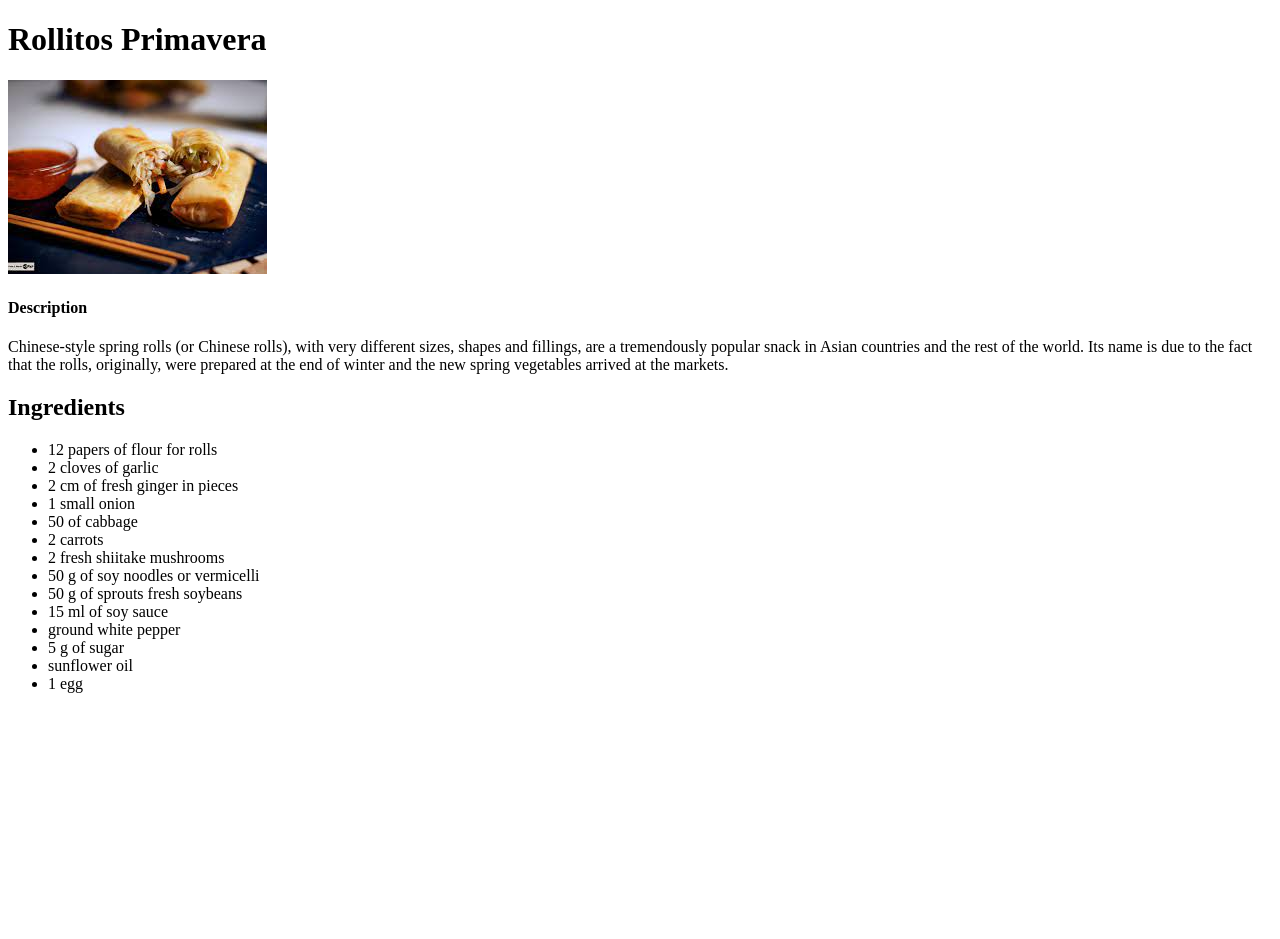
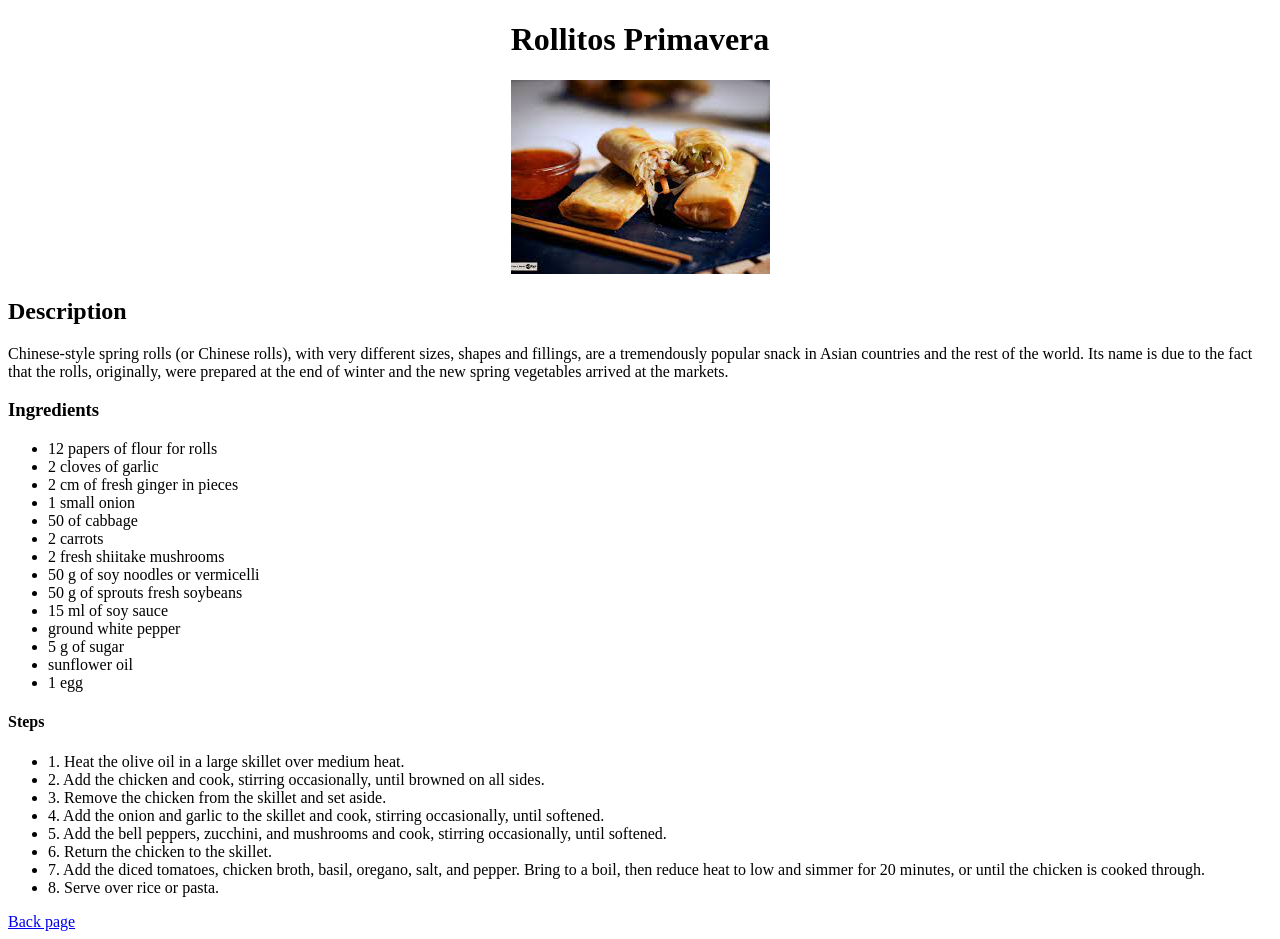
Before and after one commit to onelito19/odin_recipes, a plain HTML site: page recipes/rollitos_primavera.html in a window 1280 px wide. Before the commit the page ends 800 px from the top, so only its background shows below. Drawn offline with Linux system fonts and the light colour scheme.

Commit message:
feat: finish project

```diff
--- a/recipes/rollitos_primavera.html
+++ b/recipes/rollitos_primavera.html
@@ -6,12 +6,14 @@
     <title>Rollitos Primavera</title>
 </head>
 <body>
-    <h1> Rollitos Primavera</h1>
-    <img src="/recipes/imagenes/descarga.jpg" alt="">
-    <h4>Description</h4>
+    <h1 align="center"> Rollitos Primavera</h1>
+
+    <center><img src="/recipes/imagenes/descarga.jpg" alt=""></center>
+
+    <h2>Description</h2>
     <p>Chinese-style spring rolls (or Chinese rolls), with very different sizes, shapes and fillings, are a tremendously popular snack in Asian countries and the rest of the world. Its name is due to the fact that the rolls, originally, were prepared at the end of winter and the new spring vegetables arrived at the markets.</p>
 
-    <h2>Ingredients</h2>
+    <h3>Ingredients</h3>
     <ul>
         <li>12 papers of flour for rolls</li>
         <li>2 cloves of garlic</li>
@@ -28,6 +30,18 @@
         <li>sunflower oil</li>
         <li>1 egg</li>
     </ul>
+    <h4>Steps</h4>
+    <ul>
+        <li>1. Heat the olive oil in a large skillet over medium heat.</li>
+        <li>2. Add the chicken and cook, stirring occasionally, until browned on all sides.</li>
+        <li>3. Remove the chicken from the skillet and set aside.</li>
+        <li>4. Add the onion and garlic to the skillet and cook, stirring occasionally, until softened.</li>
+        <li>5. Add the bell peppers, zucchini, and mushrooms and cook, stirring occasionally, until softened.</li>
+        <li>6. Return the chicken to the skillet.</li>
+        <li>7. Add the diced tomatoes, chicken broth, basil, oregano, salt, and pepper. Bring to a boil, then reduce heat to low and simmer for 20 minutes, or until the chicken is cooked through.</li>
+        <li>8. Serve over rice or pasta.</li>
+    </ul>
+<a href="../index.html">Back page</a>
 
 </body>
 </html>
```
Also changed, not shown: index.html (+6 -4 lines), recipes/pollo_al_tso.html (+16 -2 lines), recipes/pollo_kung_pau.html (+19 -3 lines).
